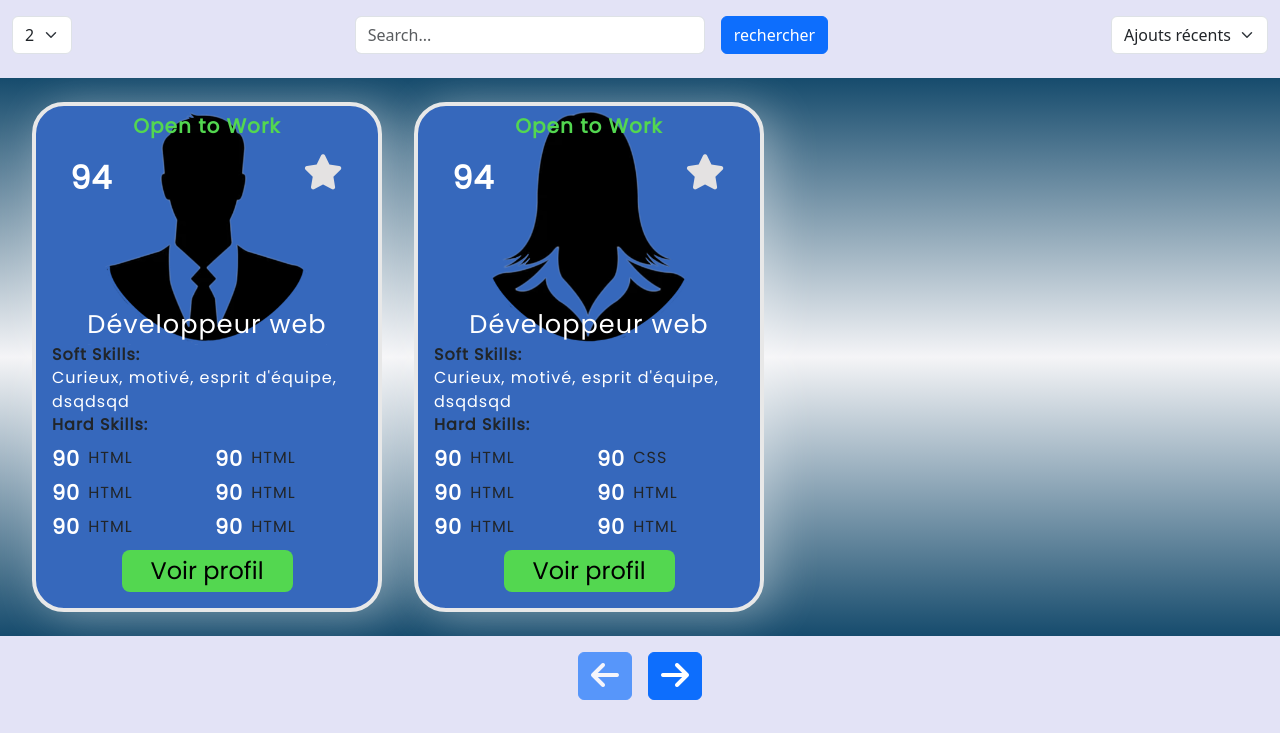
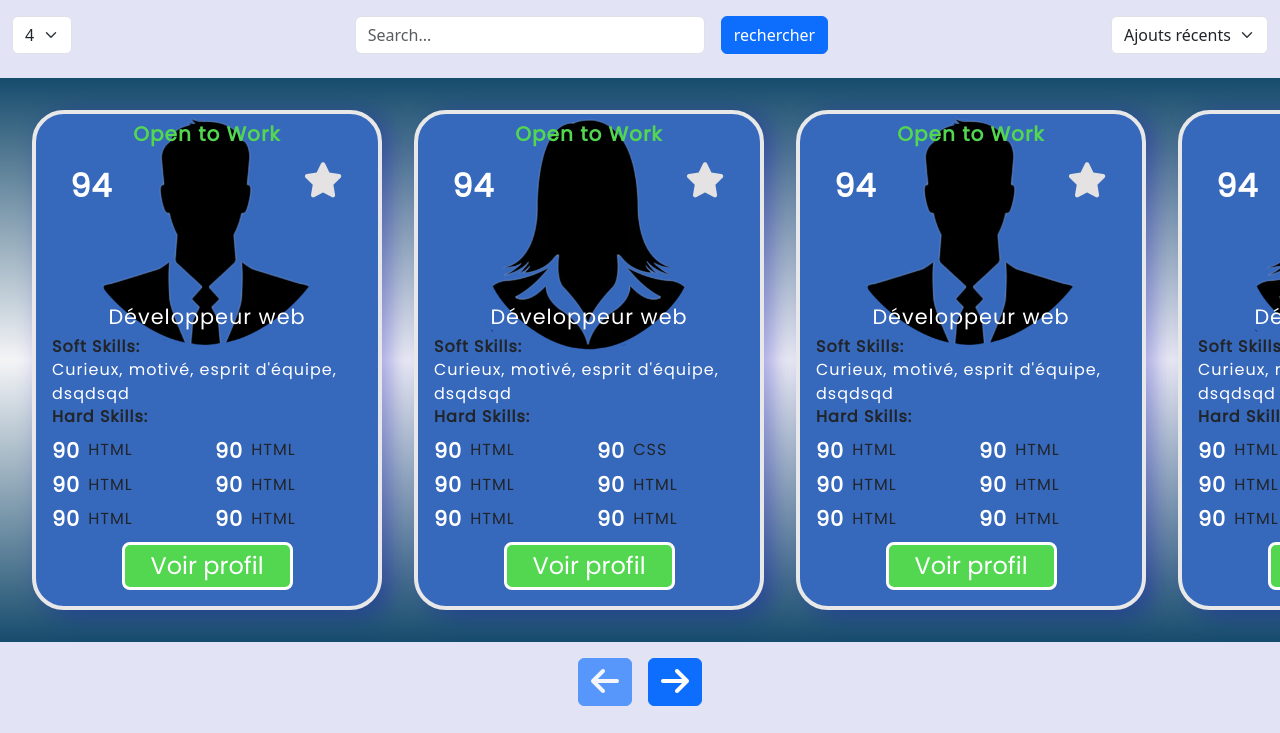
Before and after one commit to AymericLabeis/StartZup, a PHP site: page /candidats.html in a window 1280 px wide. Shown: the part 67-800 px from the top of the page. Run offline with PHP 8.4, Linux system fonts and the light colour scheme.

Commit message:
upt style card

```diff
--- a/candidats.html
+++ b/candidats.html
@@ -19,9 +19,7 @@
     body {
      /* background: url(./Ressources/bg_login.png);*/
      background-color: rgba(118, 116, 212, 0.2);
-
       background-size: cover;
-
     }
     .menu{
       width: 100%;
@@ -34,10 +32,12 @@
     .categories{
     justify-content: end;
     }
+    .categories option{
+      padding-right: 20px !important;
+    }
   .containerCartes {
     width: 100%;
   display: flex;
-  justify-content: flex-start;
   overflow-x: auto;
   background-color: rgba(46, 46, 46, 0.8);
   background: linear-gradient(0deg, #1b1b1b, #bcd0fc, #313131);
@@ -57,7 +57,7 @@
   justify-content: center;
   align-items: center;
   opacity: 0;
-  margin-left: 2rem;
+  margin: 2rem 0rem 2rem 2rem;
   width: 350px;
   background-color: rgb(54, 104, 188);
   border-radius: 2rem;
@@ -66,8 +66,10 @@
   letter-spacing: 1px;
   flex-shrink: 0;
   animation: apparition 0.8s ease forwards;
-  box-shadow: 10px 5px 45px rgba(255, 255, 255, 0.349);
-
+  box-shadow: 10px 5px 25px rgba(11, 8, 189, 0.349);
+}
+.cartes:last-child{
+  margin-right: 2rem;
 }
 @keyframes apparition {
   from {
@@ -96,10 +98,11 @@
 .statut {
   top: 0;
   color: rgb(83, 215, 80);
+
 }
 .poste {
-  top: 85%;
-  font-size: 1.6rem;
+  top: 80%;
+  font-size: 1.3rem;
   color: white;
 }
 .note {
@@ -118,12 +121,14 @@
       font-size: 2.2rem;
       color: rgb(228, 226, 226);
       transition: color 0.5s ease;
+      cursor: pointer;
     }
-
-
     .fa-star.active {
       scale: 1.2;
       color: rgb(214, 129, 18);
+    }
+    .contSK{
+      margin-top: -1rem;
     }
     .softSkills{
       font-size: 1rem;
@@ -142,11 +147,16 @@
     .btnViewProfil{
       width: 50%;
       background-color: rgb(83, 215, 80);
-      color: rgb(0, 0, 0);
+      color: rgb(255, 255, 255);
       font-size: 1.5rem;
       padding: 0.2rem;
       border: none;
       border-radius: 0.5rem;
+      border: 3px solid rgb(255, 255, 255)
+    }
+    .btnViewProfil:hover{
+      border: 3px solid rgb(15, 92, 0);
+      color:rgb(15, 92, 0);
     }
  .viewCV{
   display: none;
@@ -177,13 +187,16 @@
   .cartes {
   width: 90%;
   height: auto;
-  margin: 0 auto;
+  margin: 1rem auto;
+
+
   }
+
   .statut {
-  font-size: 2rem;
+  font-size: 1.4rem;
 }
 .poste {
-  font-size: 2rem;
+  font-size: 1.6rem;
 }
 
 }
@@ -234,9 +247,9 @@
       <div class="col my-3 d-flex align-items-center menu">
         <div class="d-flex">
           <select id="numberSelect" class="form-select" aria-label="Default select example">
-            <option value="2">2</option>
             <option value="4">4</option>
             <option value="6">6</option>
+            <option value="8">8</option>
           </select>
         </div>
         <div class="d-flex searchC">
@@ -246,6 +259,7 @@
         <div class="d-flex categories">
           <select class="form-select" aria-label="Default select example">
             <option value="1">Ajouts récents</option>
+            <option value="2">Notes</option>
             <option value="2">Populaire</option>
             <option value="2">Favoris</option>
           </select>
@@ -256,18 +270,18 @@
 
   <div class="containerCartes mt-2">
 
-    <div class="cartes my-4">
+    <div class="cartes">
       <div class="infoCandidats">
         <h5 class="mt-2 fw-bold statut">Open to Work</h5>
         <p class="note fw-bold">94</p>
         <i class="fas fa-star"></i>
-        <img class="d-flex mx-auto" src="./Ressources/hProfil2.png" alt=""></img>
-        <img class="d-flex mx-auto d-none" src="./Ressources/hProfil.png" alt=""></img>
+        <img class="d-flex mx-auto" src="./Ressources/hProfil3.png" alt="profil hommme"></img>
+        <img class="d-flex mx-auto d-none" src="./Ressources/fProfil2.png" alt="profil femme"></img>
         <h4 class="poste">Développeur web</h4>
       </div>
 
-      <div class=" ">
-        <h6 class="ms-3 fw-bolder">Soft Skills:</h6>
+      <div class="contSK">
+        <h6 class="ms-3  fw-bolder">Soft Skills:</h6>
         <p class="ms-3 softSkills" >Curieux, motivé, esprit d'équipe, dsqdsqd</p>
     </div>
       <div class="mt-2">
@@ -304,7 +318,7 @@
         </div>
       </div>
     </div>
-    <div class="cartes my-4">
+    <div class="cartes">
       <div class="infoCandidats">
         <h5 class="mt-2 fw-bold statut">Open to Work</h5>
         <p class="note fw-bold">94</p>
@@ -314,7 +328,7 @@
         <h4 class="poste">Développeur web</h4>
       </div>
 
-      <div class="">
+      <div class="contSK">
         <h6 class="ms-3 fw-bolder">Soft Skills:</h6>
         <p class="ms-3 softSkills" >Curieux, motivé, esprit d'équipe, dsqdsqd</p>
     </div>
@@ -352,18 +366,18 @@
         </div>
       </div>
     </div>
-    <div class="cartes my-4">
+    <div class="cartes">
       <div class="infoCandidats">
         <h5 class="mt-2 fw-bold statut">Open to Work</h5>
         <p class="note fw-bold">94</p>
         <i class="fas fa-star"></i>
-        <img class="d-flex mx-auto" src="./Ressources/hProfil.png" alt=""></img>
-        <img class="d-flex mx-auto d-none" src="./Ressources/hProfil.png" alt=""></img>
+        <img class="d-flex mx-auto" src="./Ressources/hProfil3.png" alt="profil hommme"></img>
+        <img class="d-flex mx-auto d-none" src="./Ressources/fProfil2.png" alt="profil femme"></img>
         <h4 class="poste">Développeur web</h4>
       </div>
 
-      <div class=" ">
-        <h6 class="ms-3 fw-bolder">Soft Skills:</h6>
+      <div class="contSK">
+        <h6 class="ms-3  fw-bolder">Soft Skills:</h6>
         <p class="ms-3 softSkills" >Curieux, motivé, esprit d'équipe, dsqdsqd</p>
     </div>
       <div class="mt-2">
@@ -400,17 +414,17 @@
         </div>
       </div>
     </div>
-    <div class="cartes my-4 ">
+    <div class="cartes">
       <div class="infoCandidats">
         <h5 class="mt-2 fw-bold statut">Open to Work</h5>
         <p class="note fw-bold">94</p>
         <i class="fas fa-star"></i>
         <img class="d-flex mx-auto d-none" src="./Ressources/hProfil.png" alt=""></img>
-        <img class="d-flex mx-auto " src="./Ressources/fProfil.png" alt=""></img>
+        <img class="d-flex mx-auto " src="./Ressources/fProfil2.png" alt=""></img>
         <h4 class="poste">Développeur web</h4>
       </div>
 
-      <div class=" mt-2">
+      <div class="contSK">
         <h6 class="ms-3 fw-bolder">Soft Skills:</h6>
         <p class="ms-3 softSkills" >Curieux, motivé, esprit d'équipe, dsqdsqd</p>
     </div>
@@ -419,7 +433,55 @@
         <div class="d-flex flex-wrap px-2 ">
           <div class=" d-flex align-items-center competence">
               <p class="hardNote fw-bold ms-2">90</p>
-              <p class="ms-2">HTML ghjghj hdsjkh hjkhjk</p>
+              <p class="ms-2">HTML</p>
+          </div>
+          <div class=" d-flex  align-items-center competence">
+            <p class="hardNote fw-bold ms-2">90</p>
+            <p class="ms-2">CSS</p>
+        </div>
+        <div class=" d-flex align-items-center competence">
+          <p class="hardNote fw-bold ms-2">90</p>
+          <p class="ms-2">HTML</p>
+      </div>
+      <div class=" d-flex  align-items-center competence">
+        <p class="hardNote fw-bold ms-2">90</p>
+        <p class="ms-2">HTML</p>
+    </div>
+    <div class=" d-flex align-items-center competence">
+      <p class="hardNote fw-bold ms-2">90</p>
+      <p class="ms-2">HTML</p>
+  </div>
+  <div class=" d-flex  align-items-center competence">
+    <p class="hardNote fw-bold ms-2">90</p>
+    <p class="ms-2">HTML</p>
+</div>
+        </div>
+
+        <div class="d-flex align-items-center justify-content-center mb-3 mt-1">
+          <button class="btnViewProfil">Voir profil</button>
+        </div>
+      </div>
+    </div>
+    <div class="cartes">
+      <div class="infoCandidats">
+        <h5 class="mt-2 fw-bold statut">Open to Work</h5>
+        <p class="note fw-bold">94</p>
+        <i class="fas fa-star"></i>
+        <img class="d-flex mx-auto" src="./Ressources/hProfil3.png" alt="profil hommme"></img>
+        <img class="d-flex mx-auto d-none" src="./Ressources/fProfil2.png" alt="profil femme"></img>
+        <h4 class="poste">Développeur web</h4>
+      </div>
+
+      <div class="contSK">
+        <h6 class="ms-3  fw-bolder">Soft Skills:</h6>
+        <p class="ms-3 softSkills" >Curieux, motivé, esprit d'équipe, dsqdsqd</p>
+    </div>
+      <div class="mt-2">
+        <h6 class="ms-3 fw-bold">Hard Skills:</h6>
+        <div class="d-flex flex-wrap px-2 ">
+          <div class=" d-flex align-items-center competence">
+              <p class="hardNote fw-bold ms-2">90</p>
+              <p class="ms-2">HTML </p>
           </div>
           <div class=" d-flex  align-items-center competence">
             <p class="hardNote fw-bold ms-2">90</p>
@@ -443,11 +505,156 @@
 </div>
         </div>
 
-        <div class="d-flex align-items-center justify-content-center mb-2">
+        <div class="d-flex align-items-center justify-content-center mb-3 mt-1">
+          <button id="viewProfil" class="btnViewProfil ">Voir profil</button>
+        </div>
+      </div>
+    </div>
+    <div class="cartes">
+      <div class="infoCandidats">
+        <h5 class="mt-2 fw-bold statut">Open to Work</h5>
+        <p class="note fw-bold">94</p>
+        <i class="fas fa-star"></i>
+        <img class="d-flex mx-auto d-none" src="./Ressources/hProfil.png" alt=""></img>
+        <img class="d-flex mx-auto " src="./Ressources/fProfil2.png" alt=""></img>
+        <h4 class="poste">Développeur web</h4>
+      </div>
+
+      <div class="contSK">
+        <h6 class="ms-3 fw-bolder">Soft Skills:</h6>
+        <p class="ms-3 softSkills" >Curieux, motivé, esprit d'équipe, dsqdsqd</p>
+    </div>
+      <div class="mt-2">
+        <h6 class="ms-3 fw-bold">Hard Skills:</h6>
+        <div class="d-flex flex-wrap px-2 ">
+          <div class=" d-flex align-items-center competence">
+              <p class="hardNote fw-bold ms-2">90</p>
+              <p class="ms-2">HTML</p>
+          </div>
+          <div class=" d-flex  align-items-center competence">
+            <p class="hardNote fw-bold ms-2">90</p>
+            <p class="ms-2">CSS</p>
+        </div>
+        <div class=" d-flex align-items-center competence">
+          <p class="hardNote fw-bold ms-2">90</p>
+          <p class="ms-2">HTML</p>
+      </div>
+      <div class=" d-flex  align-items-center competence">
+        <p class="hardNote fw-bold ms-2">90</p>
+        <p class="ms-2">HTML</p>
+    </div>
+    <div class=" d-flex align-items-center competence">
+      <p class="hardNote fw-bold ms-2">90</p>
+      <p class="ms-2">HTML</p>
+  </div>
+  <div class=" d-flex  align-items-center competence">
+    <p class="hardNote fw-bold ms-2">90</p>
+    <p class="ms-2">HTML</p>
+</div>
+        </div>
+
+        <div class="d-flex align-items-center justify-content-center mb-3 mt-1">
           <button class="btnViewProfil">Voir profil</button>
         </div>
       </div>
     </div>
+    <div class="cartes">
+      <div class="infoCandidats">
+        <h5 class="mt-2 fw-bold statut">Open to Work</h5>
+        <p class="note fw-bold">94</p>
+        <i class="fas fa-star"></i>
+        <img class="d-flex mx-auto" src="./Ressources/hProfil3.png" alt="profil hommme"></img>
+        <img class="d-flex mx-auto d-none" src="./Ressources/fProfil2.png" alt="profil femme"></img>
+        <h4 class="poste">Développeur web</h4>
+      </div>
+
+      <div class="contSK">
+        <h6 class="ms-3  fw-bolder">Soft Skills:</h6>
+        <p class="ms-3 softSkills" >Curieux, motivé, esprit d'équipe, dsqdsqd</p>
+    </div>
+      <div class="mt-2">
+        <h6 class="ms-3 fw-bold">Hard Skills:</h6>
+        <div class="d-flex flex-wrap px-2 ">
+          <div class=" d-flex align-items-center competence">
+              <p class="hardNote fw-bold ms-2">90</p>
+              <p class="ms-2">HTML </p>
+          </div>
+          <div class=" d-flex  align-items-center competence">
+            <p class="hardNote fw-bold ms-2">90</p>
+            <p class="ms-2">HTML</p>
+        </div>
+        <div class=" d-flex align-items-center competence">
+          <p class="hardNote fw-bold ms-2">90</p>
+          <p class="ms-2">HTML</p>
+      </div>
+      <div class=" d-flex  align-items-center competence">
+        <p class="hardNote fw-bold ms-2">90</p>
+        <p class="ms-2">HTML</p>
+    </div>
+    <div class=" d-flex align-items-center competence">
+      <p class="hardNote fw-bold ms-2">90</p>
+      <p class="ms-2">HTML</p>
+  </div>
+  <div class=" d-flex  align-items-center competence">
+    <p class="hardNote fw-bold ms-2">90</p>
+    <p class="ms-2">HTML</p>
+</div>
+        </div>
+
+        <div class="d-flex align-items-center justify-content-center mb-3 mt-1">
+          <button id="viewProfil" class="btnViewProfil ">Voir profil</button>
+        </div>
+      </div>
+    </div>
+    <div class="cartes">
+      <div class="infoCandidats">
+        <h5 class="mt-2 fw-bold statut">Open to Work</h5>
+        <p class="note fw-bold">94</p>
+        <i class="fas fa-star"></i>
+        <img class="d-flex mx-auto d-none" src="./Ressources/hProfil.png" alt=""></img>
+        <img class="d-flex mx-auto " src="./Ressources/fProfil2.png" alt=""></img>
+        <h4 class="poste">Développeur web</h4>
+      </div>
+
+      <div class="contSK">
+        <h6 class="ms-3 fw-bolder">Soft Skills:</h6>
+        <p class="ms-3 softSkills" >Curieux, motivé, esprit d'équipe, dsqdsqd</p>
+    </div>
+      <div class="mt-2">
+        <h6 class="ms-3 fw-bold">Hard Skills:</h6>
+        <div class="d-flex flex-wrap px-2 ">
+          <div class=" d-flex align-items-center competence">
+              <p class="hardNote fw-bold ms-2">90</p>
+              <p class="ms-2">HTML</p>
+          </div>
+          <div class=" d-flex  align-items-center competence">
+            <p class="hardNote fw-bold ms-2">90</p>
+            <p class="ms-2">CSS</p>
+        </div>
+        <div class=" d-flex align-items-center competence">
+          <p class="hardNote fw-bold ms-2">90</p>
+          <p class="ms-2">HTML</p>
+      </div>
+      <div class=" d-flex  align-items-center competence">
+        <p class="hardNote fw-bold ms-2">90</p>
+        <p class="ms-2">HTML</p>
+    </div>
+    <div class=" d-flex align-items-center competence">
+      <p class="hardNote fw-bold ms-2">90</p>
+      <p class="ms-2">HTML</p>
+  </div>
+  <div class=" d-flex  align-items-center competence">
+    <p class="hardNote fw-bold ms-2">90</p>
+    <p class="ms-2">HTML</p>
+</div>
+        </div>
+
+        <div class="d-flex align-items-center justify-content-center mb-3 mt-1">
+          <button class="btnViewProfil">Voir profil</button>
+        </div>
+      </div>
+    </div>
+
   </div>
 
   <div class="pagination-controls d-flex justify-content-center my-3">
--- a/css/theme.css
+++ b/css/theme.css
@@ -53,6 +53,16 @@
 background-color: rgba(69, 164, 219, 0.4);
 
 }
+.dropdown-menu .dropdown-item {
+  color: #003b5e;
+  font-weight: bold;
+  font-size:1.1rem;
+}
+
+.dropdown-menu .dropdown-item:hover {
+  color: #ff6600;
+  background-color: #f1f1f1;
+}
 .user-icons {
 display: flex;
 align-items: center;
@@ -85,6 +95,9 @@
 .navbar-nav a:hover,.navbar i:hover, .imgUser:hover {
     scale: 1;
 }
+.dropdown-menu .dropdown-item {
+  font-size:1rem;
+}
 .dropdown-item{
   color: rgb(255, 255, 255);
  }
--- a/inscription.html
+++ b/inscription.html
@@ -66,7 +66,7 @@
         <div class="row d-flex justify-content-center align-items-center ">
             <div class="col-md-6 col-lg-6 col-11 justify-content-center align-items-center p-3 my-3 formLogin">
                 <form action="" method="post">
-                    <div class="d-flex align-items-center justify-content-center pt-2 my-3 titleConnexion">
+                    <div class="d-flex align-items-center justify-content-center pt-2 my-2 titleConnexion">
                     <h2>Inscription</h2>
                     </div>
                     <div class="mb-3">
--- a/login.html
+++ b/login.html
@@ -56,7 +56,7 @@
         <div class="row d-flex justify-content-center align-items-center ">
             <div class="col-md-6 col-lg-6 col-11 justify-content-center align-items-center py-2 px-4 formLogin">
                 <form action="" method="post">
-                    <div class="d-flex align-items-center justify-content-center pt-2 my-3 titleConnexion">
+                    <div class="d-flex align-items-center justify-content-center pt-2 my-2 titleConnexion">
                     <h2>Connexion</h2>
                     </div>
                     <div class="mb-2 ">
```
Also changed, not shown: compte.html (+172 -23 lines), contact.html (+28 -1 lines), index.html (+6 -5 lines), rendez-vous.html (+4 -4 lines), Ressources/hProfil3.png (added), 1 other file.
